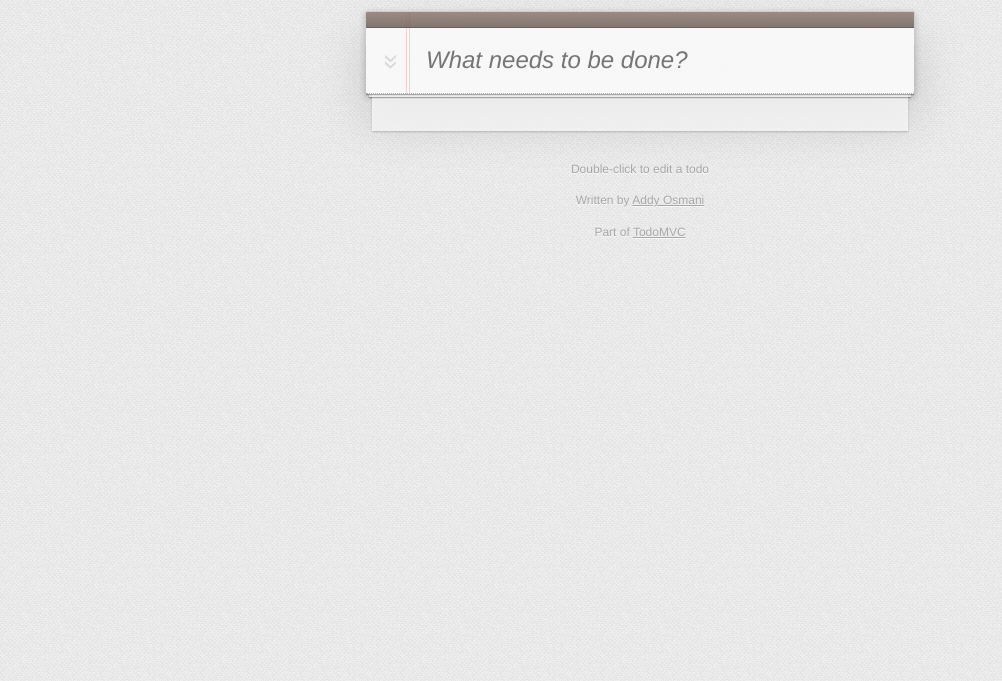
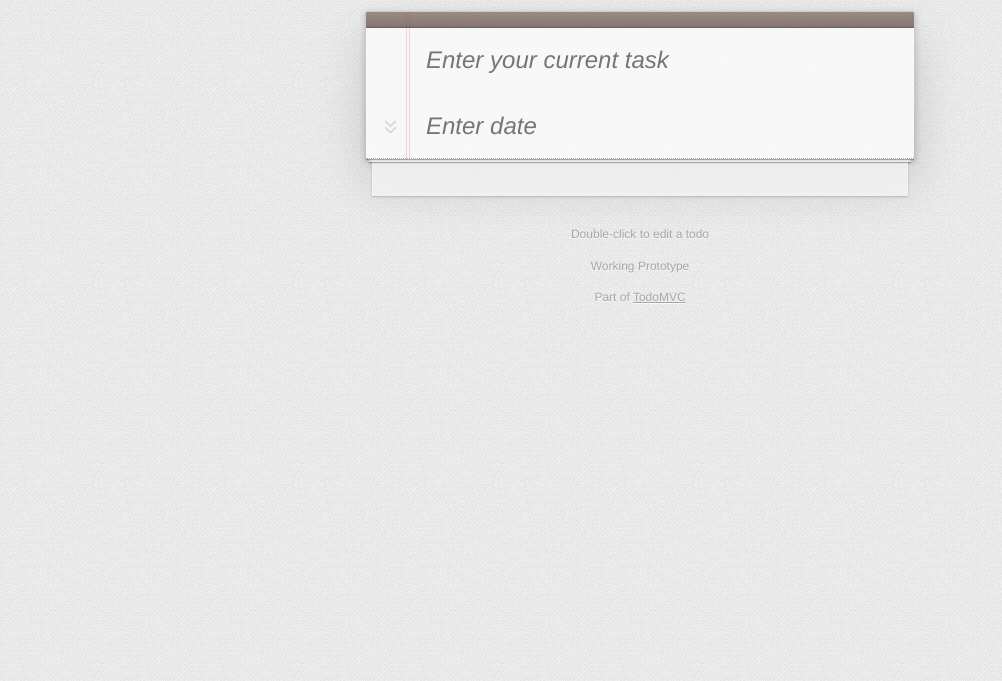
Before and after one commit to aed7/IS-322-Homework_3, a plain HTML site: page index.html in a window 1280 px wide. Shown: the part 119-800 px from the top of the page, without its empty margins (0-1002 px from the left). Drawn offline with Linux system fonts and the light colour scheme; no server answers.

Commit message:
added date field

```diff
--- a/index.html
+++ b/index.html
@@ -10,7 +10,8 @@
 		<section id="todoapp">
 			<header id="header">
 				<h1>todos</h1>
-				<input id="new-todo" placeholder="What needs to be done?" autofocus>
+				<input id="new-todo" placeholder="Enter your current task" autofocus>
+				<input id="new-todo" placeholder="Enter date" autofocus>
 			</header>
 			<section id="main">
 				<input id="toggle-all" type="checkbox">
@@ -21,7 +22,7 @@
 		</section>
 		<footer id="info">
 			<p>Double-click to edit a todo</p>
-			<p>Written by <a href="http://addyosmani.github.com/todomvc/">Addy Osmani</a></p>
+			<p>Working Prototype </p>
 			<p>Part of <a href="http://todomvc.com">TodoMVC</a></p>
 		</footer>
 		<script data-main="js/main" src="bower_components/requirejs/require.js"></script>
```
